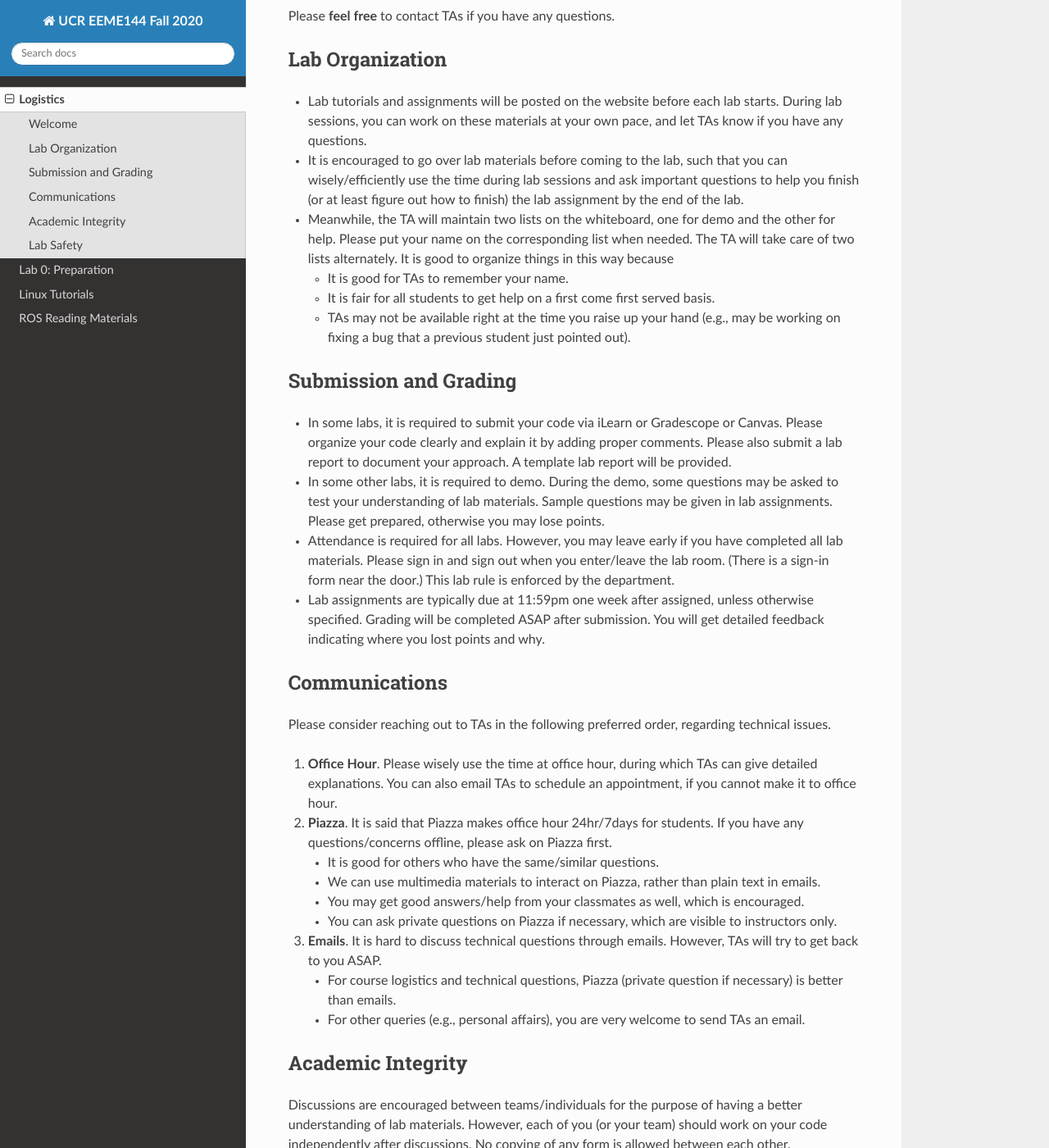
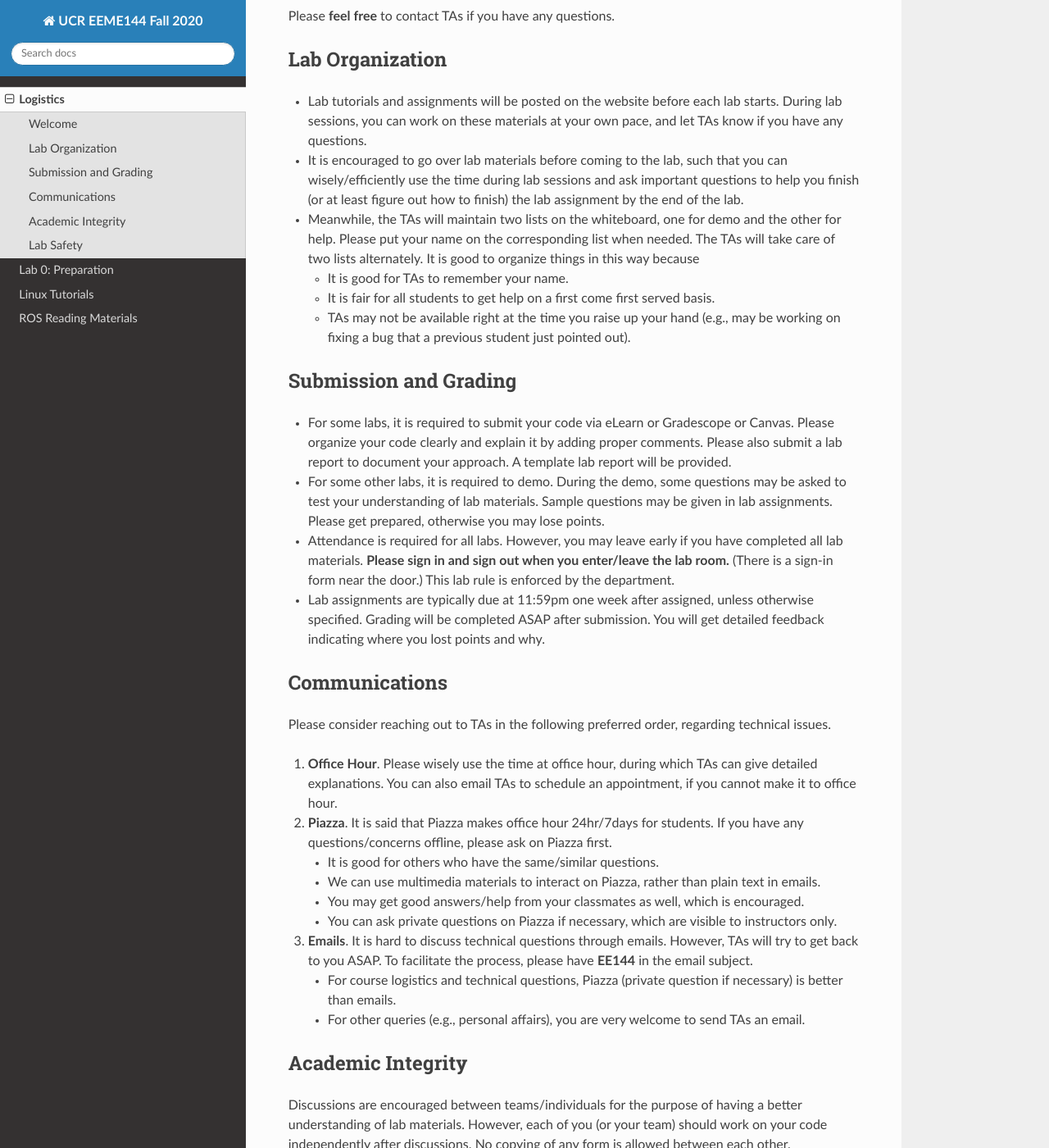
Before and after one commit to UCR-Robotics/ee144, a Sphinx documentation site: the page built from docs/logistics.rst, in a window 1280 px wide and 1400 px high, scrolled down 400 px. Shown: the whole window at 82% size. Built offline with Sphinx 7.4.7 and the Read the Docs theme 2.0.0, drawn with Linux system fonts in a browser that asks for light colours.

Commit message:
Added some comments

```diff
--- a/docs/logistics.rst
+++ b/docs/logistics.rst
@@ -25,9 +25,9 @@ Lab Organization
   wisely/efficiently use the time during lab sessions and ask important questions to help you
   finish (or at least figure out how to finish) the lab assignment by the end of the lab.
 
-- Meanwhile, the TA will maintain two lists on the whiteboard, one for demo and the other for help.
+- Meanwhile, the TAs will maintain two lists on the whiteboard, one for demo and the other for help.
   Please put your name on the corresponding list when needed.
-  The TA will take care of two lists alternately.
+  The TAs will take care of two lists alternately.
   It is good to organize things in this way because
 
   + It is good for TAs to remember your name.
@@ -41,19 +41,19 @@ Lab Organization
 Submission and Grading
 ----------------------
 
-- In some labs, it is required to submit your code via iLearn or Gradescope or Canvas.
+- For some labs, it is required to submit your code via eLearn or Gradescope or Canvas.
   Please organize your code clearly and explain it by adding proper comments.
   Please also submit a lab report to document your approach.
   A template lab report will be provided.
 
-- In some other labs, it is required to demo.
+- For some other labs, it is required to demo.
   During the demo, some questions may be asked to test your understanding
   of lab materials. Sample questions may be given in lab assignments.
   Please get prepared, otherwise you may lose points.
 
 - Attendance is required for all labs. However,
   you may leave early if you have completed all lab materials.
-  Please sign in and sign out when you enter/leave the lab room.
+  **Please sign in and sign out when you enter/leave the lab room.**
   (There is a sign-in form near the door.)
   This lab rule is enforced by the department.
 
@@ -83,7 +83,8 @@ Please consider reaching out to TAs in the following preferred order, regarding
    + You can ask private questions on Piazza if necessary, which are visible to instructors only.
 
 3. **Emails**. It is hard to discuss technical questions through emails.
-   However, TAs will try to get back to you ASAP.
+   However, TAs will try to get back to you ASAP. To facilitate the process,
+   please have **EE144** in the email subject.
 
    + For course logistics and technical questions, Piazza (private question if necessary) is better than emails.
 
```
